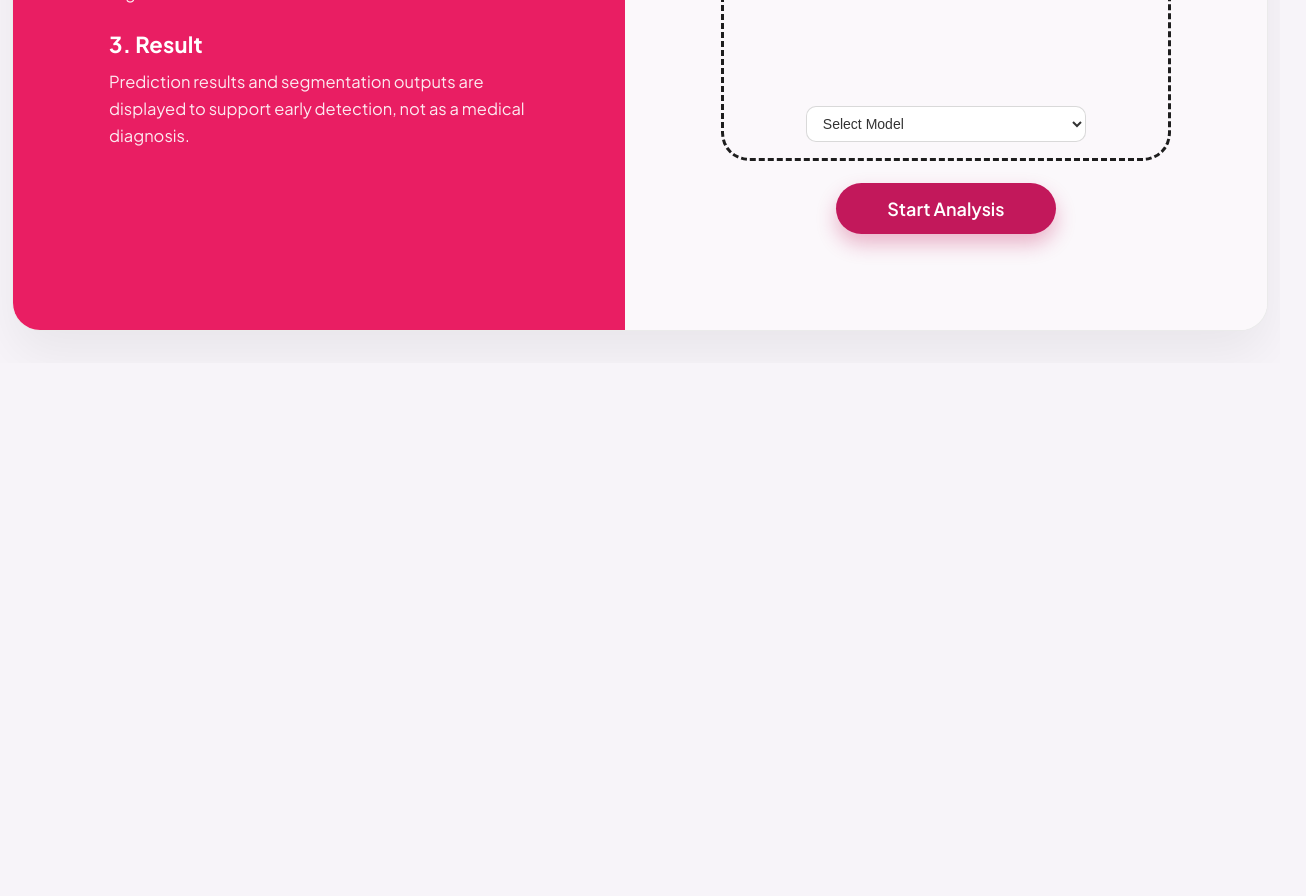
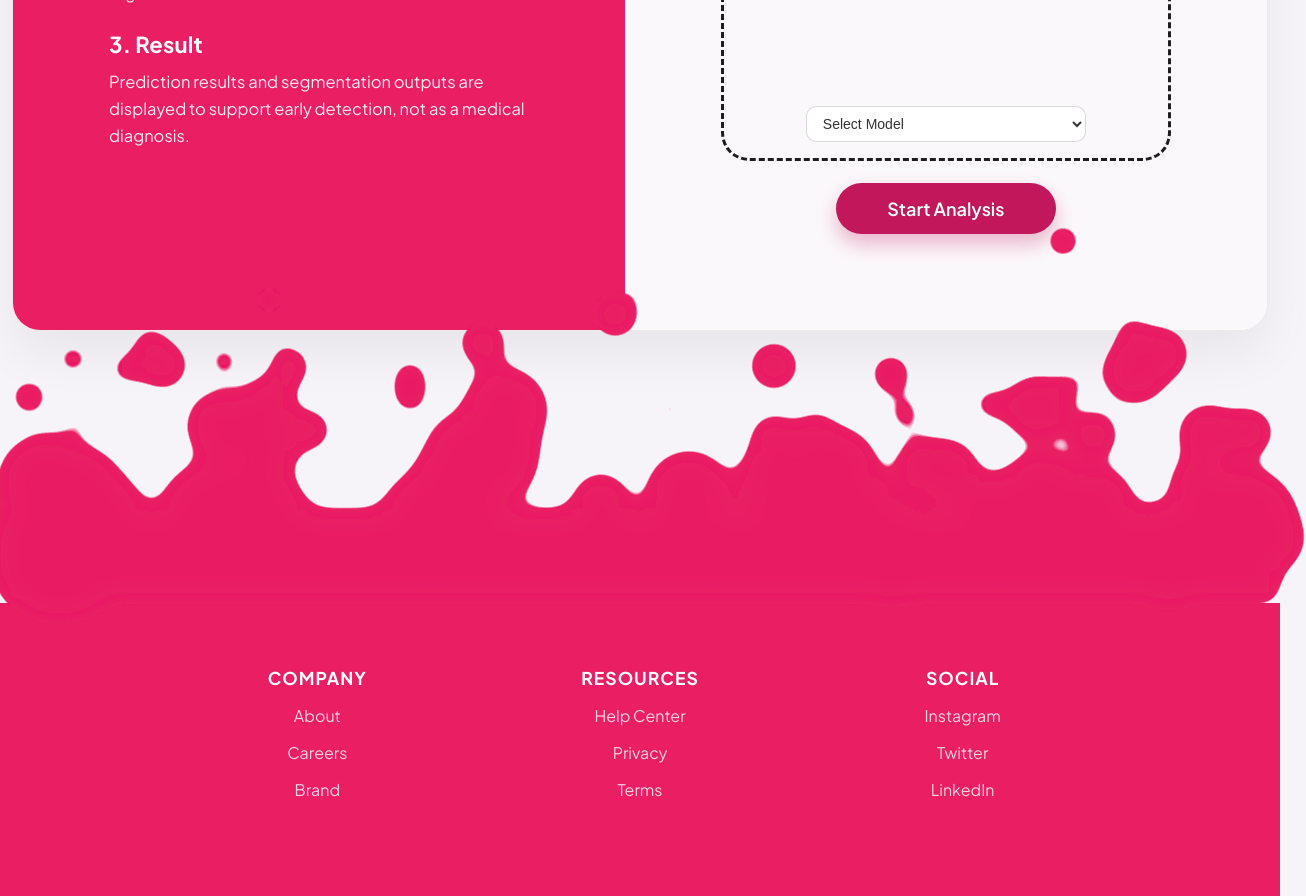
Before and after one commit to Purukan-Jeremy/LUCIT, a React app in the folder Frontend/: page /analysis in a window 1280 px wide. Shown: the part 540-1436 px from the top of the page, 1306 px wide, since content can reach past the window. Before the commit the page ends 903 px from the top, so only its background shows below. Built offline with nearby package versions, Linux system fonts and the light colour scheme; the HTML template or start-up script is replaced by a standard one.

Commit message:
Add Footer

```diff
--- a/Frontend/src/App.tsx
+++ b/Frontend/src/App.tsx
@@ -2,7 +2,8 @@ import { useState, useEffect } from "react";
 import { BrowserRouter as Router, Routes, Route } from "react-router-dom";
 import Header from "./components/Header";
 import Hero from "./components/Hero";
-import AnalysisPage from "./pages/analysis"; // Pastikan path ini sesuai struktur folder Anda
+import Footer from "./components/Footer";
+import AnalysisPage from "./pages/analysis";
 import SplashScreen from "./components/SplashScreen";
 
 function App() {
@@ -33,6 +34,8 @@ function App() {
             {/* Halaman Analysis (Tujuan saat tombol ditekan) */}
             <Route path="/analysis" element={<AnalysisPage />} />
           </Routes>
+
+          <Footer />
         </>
       )}
     </Router>
--- a/Frontend/src/assets/style.css
+++ b/Frontend/src/assets/style.css
@@ -27,6 +27,13 @@ body {
   background-color: var(--bg);
   color: var(--text-main);
   min-height: 100vh;
+  overflow-x: hidden;
+}
+
+html,
+body,
+#root {
+  width: 100%;
 }
 
 a {
@@ -444,7 +451,9 @@ button {
   font-size: 14px;
   color: #333333;
   outline: none;
-  transition: border-color 0.15s ease, box-shadow 0.15s ease;
+  transition:
+    border-color 0.15s ease,
+    box-shadow 0.15s ease;
 }
 
 .model-dropdown:focus {
@@ -501,3 +510,110 @@ button {
     height: 320px;
   }
 }
+
+/* =========================================
+   FOOTER - GOOEY ANIMATION
+   ========================================= */
+
+.footer-section {
+  position: relative;
+  background: var(--pink);
+  min-height: 250px;
+  padding-bottom: 2rem;
+  margin-top: 15rem;
+  width: 100vw;
+  margin-left: calc(50% - 50vw);
+}
+
+/* Gooey liquid top effect */
+.gooey-animations {
+  position: absolute;
+  top: 0;
+  width: 100%;
+  left: 0;
+  height: 6rem;
+  background: var(--pink);
+  transform: translateY(-99%);
+  z-index: 0;
+  filter: url("#liquid-effect");
+  overflow: visible;
+  pointer-events: none;
+}
+
+/* Particle bubble */
+.particle {
+  position: absolute;
+  background: var(--pink);
+  border-radius: 50%;
+  top: 50%;
+  left: var(--pos-x, 50%);
+  width: var(--dim, 5rem);
+  height: var(--dim, 5rem);
+  transform: translate(-50%, -50%);
+  animation: float-up var(--dur, 4s) ease-in infinite;
+  animation-delay: var(--delay, 0s);
+}
+
+/* Footer content */
+.footer-content {
+  position: relative;
+  z-index: 2;
+  max-width: 1000px;
+  margin: 0 auto;
+  padding: 4rem 2rem;
+  display: grid;
+  grid-template-columns: repeat(auto-fit, minmax(150px, 1fr));
+  gap: 2rem;
+  text-align: center;
+}
+
+.column {
+  display: flex;
+  flex-direction: column;
+  gap: 1rem;
+}
+
+.column h4 {
+  color: #fff;
+  margin: 0;
+  font-size: 1.1rem;
+  font-weight: 700;
+  text-transform: uppercase;
+  letter-spacing: 1px;
+}
+
+.column a {
+  color: #fff;
+  opacity: 0.8;
+  text-decoration: none;
+  font-size: 1rem;
+  font-weight: 400;
+  transition:
+    opacity 0.3s,
+    transform 0.3s;
+}
+
+.column a:hover {
+  opacity: 1;
+  transform: translateY(-3px);
+  font-weight: 600;
+}
+
+/* Animation */
+@keyframes float-up {
+  0% {
+    top: 50%;
+    transform: translate(-50%, -50%) scale(1);
+  }
+  100% {
+    top: calc(var(--uplift) * -1);
+    transform: translate(-50%, -50%) scale(0);
+  }
+}
+
+/* Responsive */
+@media (max-width: 600px) {
+  .footer-content {
+    text-align: center;
+  }
+}
--- /dev/null
+++ b/Frontend/src/components/Footer/index.tsx
@@ -0,0 +1,106 @@
+import { useEffect, useRef } from "react";
+import "../../assets/style.css";
+
+function Footer() {
+  const containerRef = useRef<HTMLDivElement | null>(null);
+
+  useEffect(() => {
+    const container = containerRef.current;
+    if (!container) return;
+
+    container.innerHTML = "";
+
+    const particleCount = 100;
+    const fragment = document.createDocumentFragment();
+
+    for (let i = 0; i < particleCount; i++) {
+      const span = document.createElement("span");
+      span.classList.add("particle");
+
+      const size = 3 + Math.random() * 6;
+      const distance = 10 + Math.random() * 15;
+      const position = Math.random() * 100;
+      const time = 3 + Math.random() * 3;
+      const delay = -1 * (Math.random() * 10);
+
+      span.style.setProperty("--dim", `${size}rem`);
+      span.style.setProperty("--uplift", `${distance}rem`);
+      span.style.setProperty("--pos-x", `${position}%`);
+      span.style.setProperty("--dur", `${time}s`);
+      span.style.setProperty("--delay", `${delay}s`);
+
+      fragment.appendChild(span);
+    }
+
+    container.appendChild(fragment);
+  }, []);
+
+  return (
+    <>
+      <footer className="footer-section">
+        <div
+          className="gooey-animations"
+          id="particle-container"
+          ref={containerRef}
+        ></div>
+
+        <div className="footer-content">
+          <div className="column">
+            <h4>Company</h4>
+            <a href="#">About</a>
+            <a href="#">Careers</a>
+            <a href="#">Brand</a>
+          </div>
+
+          <div className="column">
+            <h4>Resources</h4>
+            <a href="#">Help Center</a>
+            <a href="#">Privacy</a>
+            <a href="#">Terms</a>
+          </div>
+
+          <div className="column">
+            <h4>Social</h4>
+            <a href="#">Instagram</a>
+            <a href="#">Twitter</a>
+            <a href="#">LinkedIn</a>
+          </div>
+        </div>
+      </footer>
+
+      {/* SVG FILTER UNTUK GOOEY EFFECT */}
+      <svg
+        style={{
+          position: "absolute",
+          width: 0,
+          height: 0,
+          overflow: "hidden",
+        }}
+        xmlns="http://www.w3.org/2000/svg"
+      >
+        <defs>
+          <filter id="liquid-effect">
+            <feGaussianBlur
+              in="SourceGraphic"
+              stdDeviation="12"
+              result="blur"
+            />
+            <feColorMatrix
+              in="blur"
+              mode="matrix"
+              values="
+                1 0 0 0 0
+                0 1 0 0 0
+                0 0 1 0 0
+                0 0 0 19 -9
+              "
+              result="liquid"
+            />
+          </filter>
+        </defs>
+      </svg>
+    </>
+  );
+}
+
+export default Footer;
```
